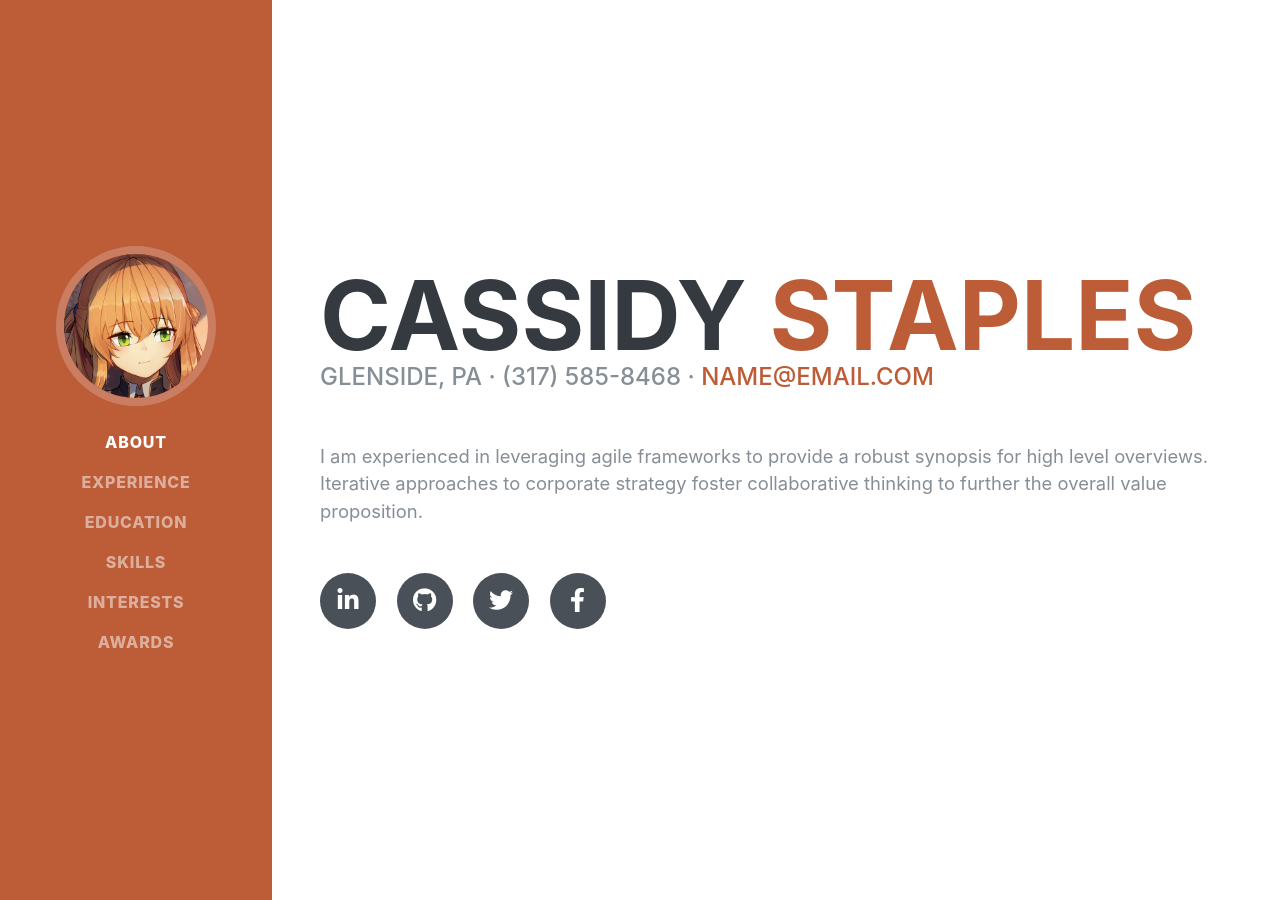
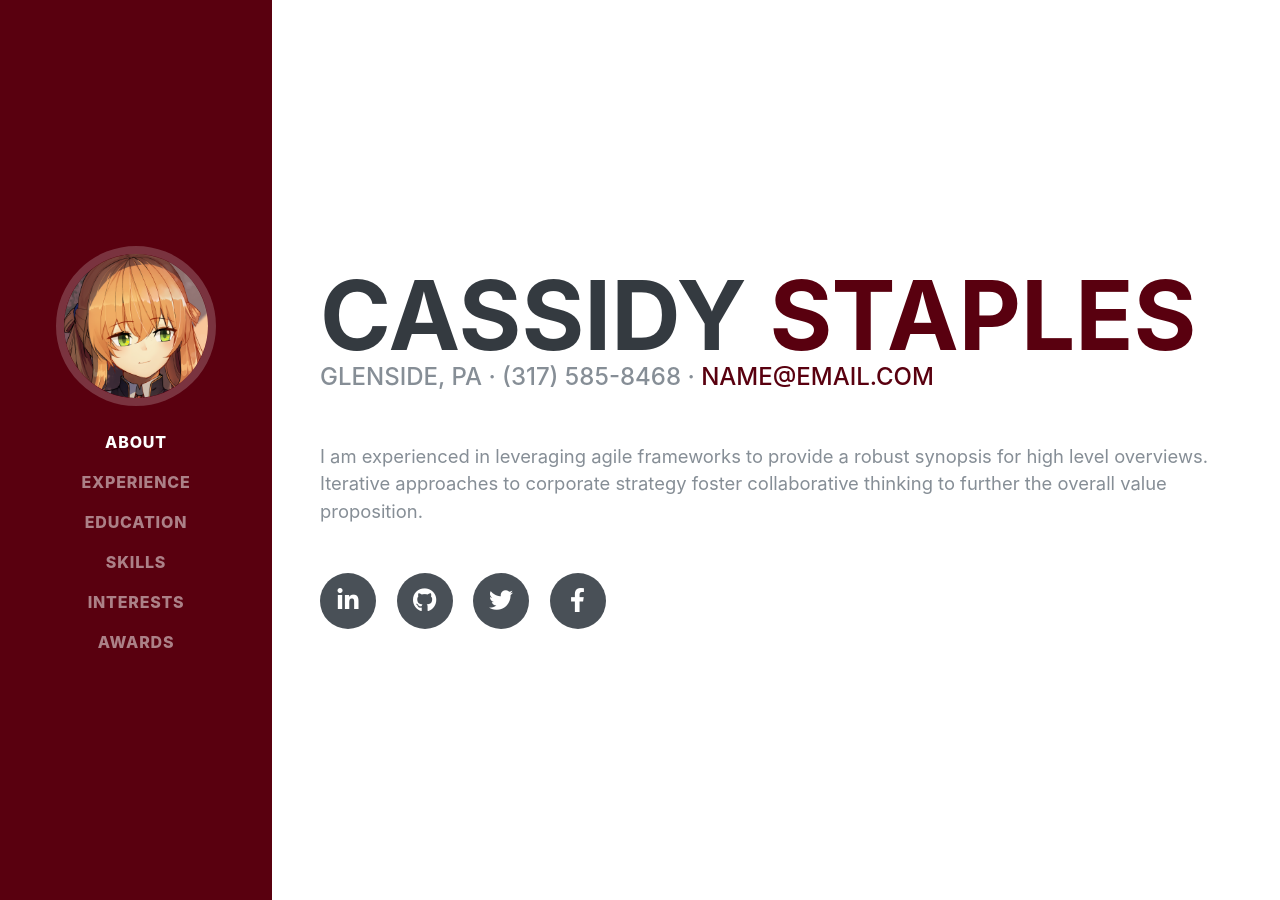
Before and after one commit to GigaShpee/GigaShpee.github.io, a Jekyll site: the page built from index.html, in a window 1280 px wide and 900 px high. Built offline with Jekyll 4.4.1, drawn with Linux system fonts in a browser that asks for light colours; some web fonts are replaced.

Commit message:
Test Changes #1

```diff
--- a/_includes/header.html
+++ b/_includes/header.html
@@ -16,6 +16,6 @@
   <link href="/assets/vendor/fontawesome-free/css/all.min.css" rel="stylesheet">
 
   <!-- Custom styles for this template -->
-  <link href="/assets/css/resume.min.css" rel="stylesheet">
+  <link href="/assets/css/resume.css" rel="stylesheet">
 
 </head>
--- a/assets/css/resume.css
+++ b/assets/css/resume.css
@@ -160,17 +160,17 @@ section.resume-section .resume-item .resume-date {
 }
 
 .bg-primary {
-  background-color: #BD5D38 !important;
+  background-color: #59000f !important;
 }
 
 .text-primary {
-  color: #BD5D38 !important;
+  color: #59000f !important;
 }
 
 a {
-  color: #BD5D38;
+  color: #59000f;
 }
 
 a:hover, a:focus, a:active {
-  color: #824027;
+  color: #59000f;
 }
```
